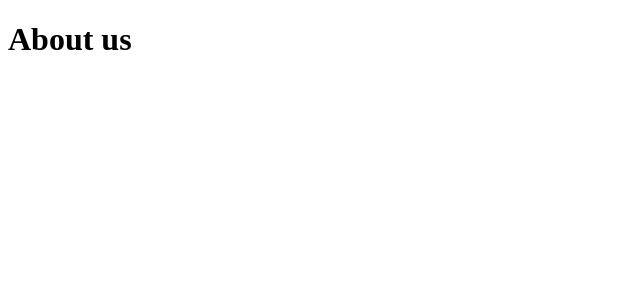
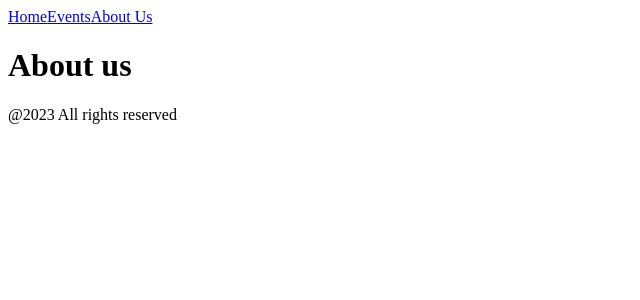
Before and after one commit to Tatsurou-Yajima/next-js-events-app, a Next.js app: page /about-us in a window 1280 px wide. Shown: the top 300 px of the page, without its empty margins (0-640 px from the left). Built offline with nearby package versions, Linux system fonts and the light colour scheme.

Commit message:
💫 ヘッダーとフッターをコンポーネントに切り出した

```diff
--- /dev/null
+++ b/pages/_app.js
@@ -0,0 +1,13 @@
+import MainLayout from '../src/components/layout/main-layout'
+
+function MyApp({ Component, pageProps }) {
+    return (
+        <>
+            <MainLayout>
+                <Component {...pageProps} />
+            </MainLayout>
+        </>
+    );
+}
+
+export default MyApp;
--- /dev/null
+++ b/src/components/footer/footer.jsx
@@ -0,0 +1,7 @@
+export const Footer = () => {
+    return (
+        <footer>
+            @2023 All rights reserved
+        </footer>
+    )
+}
--- /dev/null
+++ b/src/components/header/header.jsx
@@ -0,0 +1,12 @@
+import Link from "next/link"
+export const Header = () => {
+    return (
+        <header>
+            <nav>
+                <Link href="/">Home</Link>
+                <Link href="/events">Events</Link>
+                <Link href="/about-us">About Us</Link>
+            </nav>
+        </header>
+    )
+}
--- /dev/null
+++ b/src/components/layout/main-layout.jsx
@@ -0,0 +1,17 @@
+import React from "react"
+import { Footer } from "../footer/footer"
+import { Header } from "../header/header"
+
+const MainLayout = ({ children }) => {
+    return (
+        <>
+            <Header />
+            <main>
+                {children}
+            </main>
+            <Footer />
+        </>
+    )
+}
+
+export default MainLayout
```
Also changed, not shown: pages/index.js (+4 -24 lines), src/components/home/home-page.jsx (added, +12 -0 lines), src/components/events/event-page.js (added).
